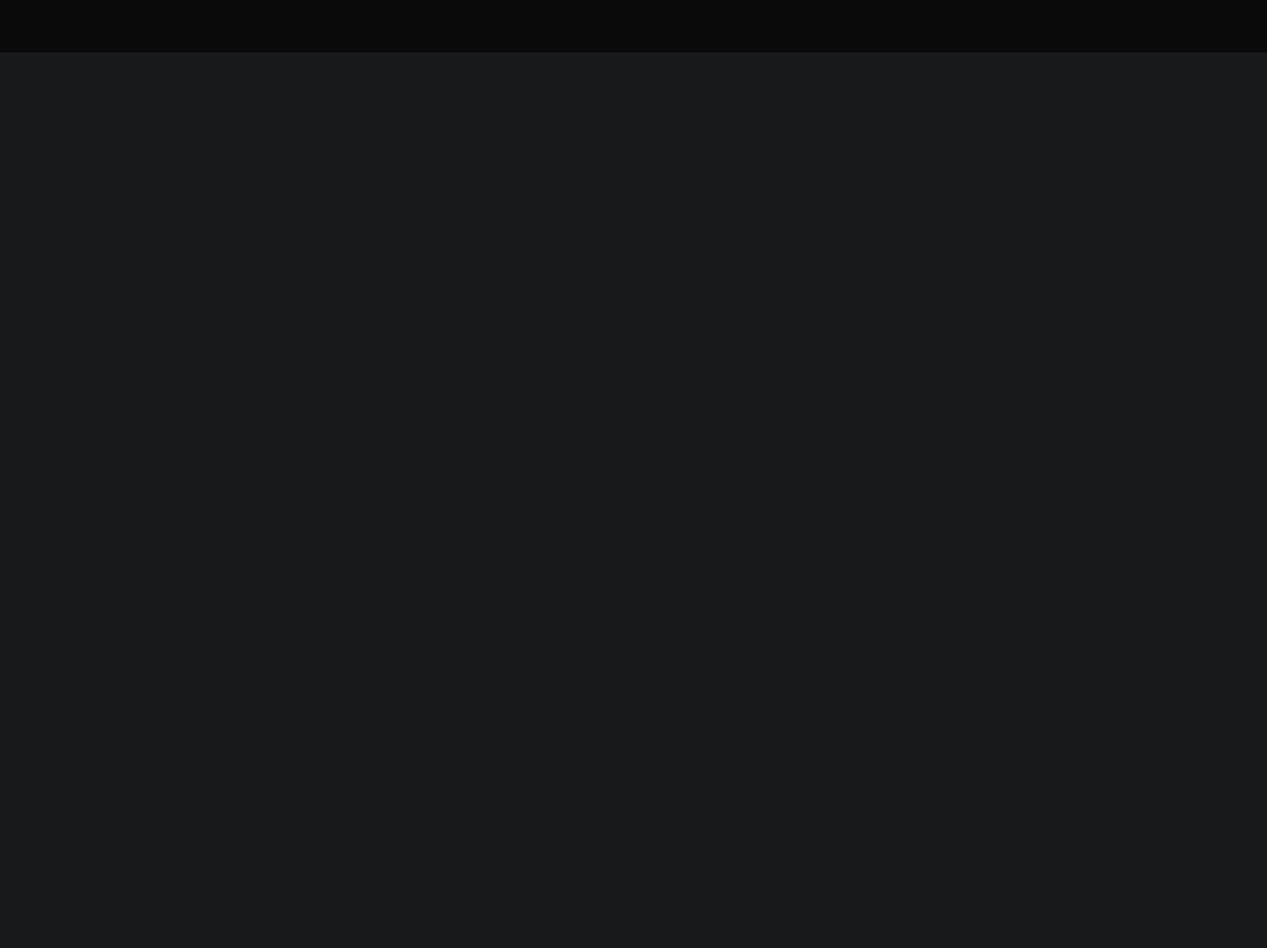
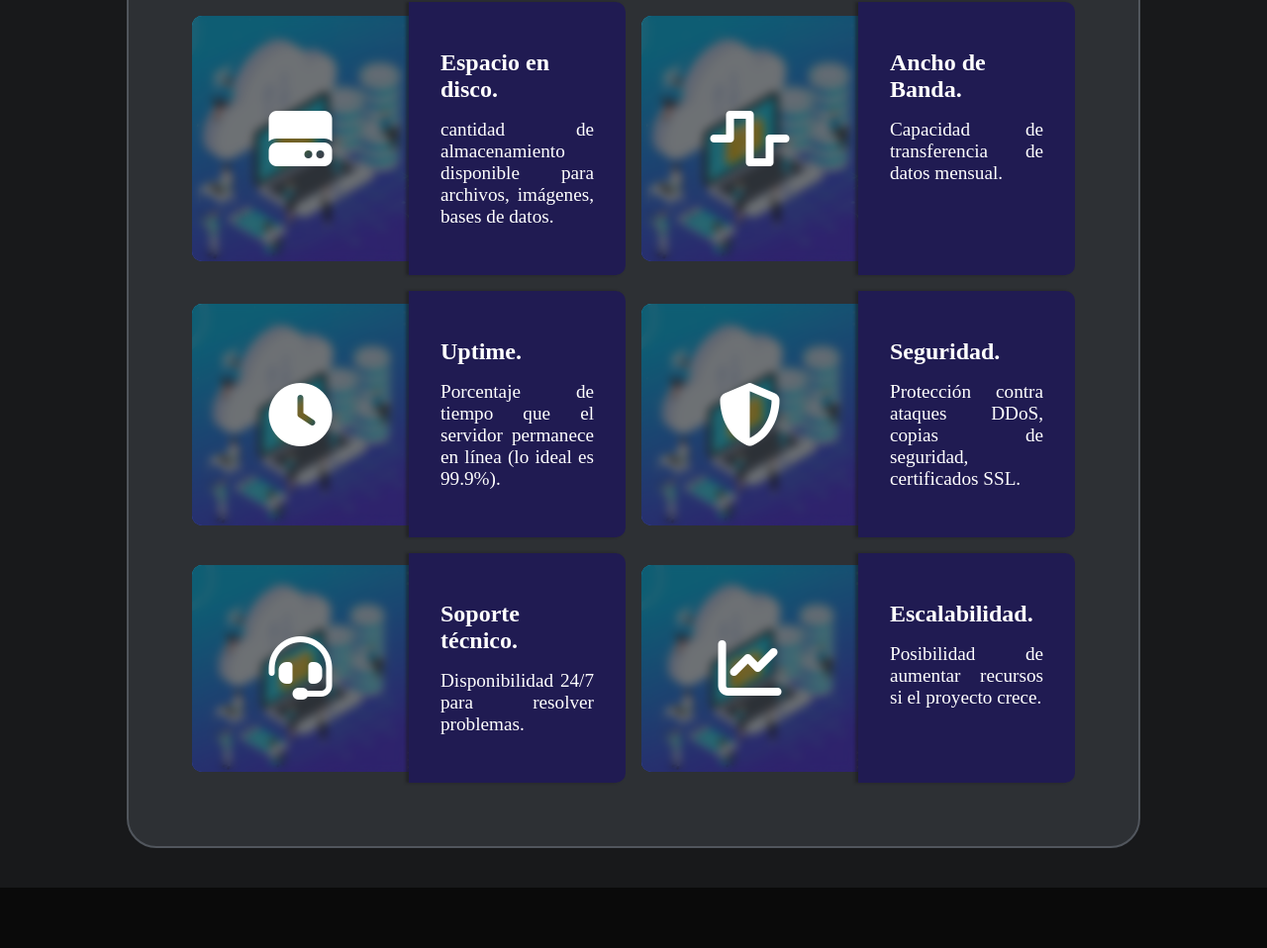
Before and after one commit to josuenataren23/Proyecto2, a plain HTML site: page html/Elementos.html in a window 1280 px wide. Shown: the part 833-1791 px from the top of the page at 99% size. Before the commit the page ends 886 px from the top, so only its background shows below. Drawn offline with Linux system fonts and the light colour scheme.

Commit message:
Pagina Elementos v1.0

```diff
--- /dev/null
+++ b/css/elementostyle.css
@@ -0,0 +1,119 @@
+.contenido{
+    width: 100%;
+    display: flex;
+    flex-direction: column;
+    justify-content: center;
+    align-items: center;
+    padding: auto;
+    font-family:'Times New Roman', Times, serif;
+}
+.conten-elem{
+    width: 80%;
+    margin-top: 5vh;
+    display: block;
+    padding: 5%;
+    background-color: rgb(45, 48, 52);
+    color: #fff;
+    border: 2px solid rgb(81, 86, 93);
+    border-radius: 30px;
+}
+
+.conten-elem p{
+    font-size: 1.5rem;
+    text-align: justify;
+}
+.conten-elem hr{
+    margin-block: 2vh;
+    height: .4vh;
+    background-color: rgb(81, 86, 93);
+    border-style: none;
+}
+
+/*Cards*/
+.conten-cards{
+    width: 100%;
+    display: grid;
+    grid-template-columns: repeat(2,1fr);
+    gap: 1rem;
+}
+.card-elem{
+    width: 100%;
+    height: auto;
+    display: flex;
+    align-items: center;
+}
+.card-elem .simbol{
+    width: 50%;
+    height: 90%;
+    display: flex;
+    justify-content: center;
+    align-items: center;
+    font-size: 4rem;
+    position: relative;
+    border-radius: 10px 0 0 10px;
+    background: url(../img/elementos-img.jpg);
+    background-size: cover;
+    background-position: center;
+    backdrop-filter: blur(50px);
+}
+.card-elem .simbol::before{
+    content: ' ';
+    position: absolute;
+    width: 100%;
+    height: 100%;
+    border-radius: 10px 0 0 10px;
+    background: rgba(24, 24, 24,0.6);
+    backdrop-filter: blur(5px);
+    z-index: -1;
+}
+.card-elem .desc{
+    width: 50%;
+    height: 100%;
+    display: flex;
+    flex-direction: column;
+    justify-content: baseline;
+    padding: 3rem 2rem;
+    gap: 1rem;
+    background: rgba(21, 7, 113,0.5);
+    box-shadow: -3px 0 3px rgba(24, 24, 24 ,0.5);
+    z-index: 1;
+    border-radius: 0 10px 10px 0;
+}
+.card-elem .desc h3{
+    font-size: 1.5rem;
+}
+.card-elem .desc p{
+    font-size: 1.2rem;
+}
+
+
+
+/*Responsive*/
+@media (max-width: 992px){
+
+
+}
+@media (max-width: 768px){
+    .conten-elem{
+    width: 90%;
+    }
+
+    .conten-elem p{
+        font-size: 1.2;
+    }
+
+    /*cards*/
+    .conten-cards{
+        grid-template-columns: repeat(1,1fr);
+    }
+    .card-elem .simbol{
+        width: 40%;
+        height: 100%;
+        font-size: 2rem;
+    }
+    .card-elem .desc{
+        width: 60%;
+        padding: 2rem 1rem;
+    }
+
+}
--- a/html/Elementos.html
+++ b/html/Elementos.html
@@ -5,6 +5,7 @@
     <meta charset="UTF-8">
     <meta name="viewport" content="width=device-width, initial-scale=1.0">
     <link rel="stylesheet" href="../css/style.css">
+    <link rel="stylesheet" href="../css/elementostyle.css">
     <script src="https://kit.fontawesome.com/4e117fba32.js" crossorigin="anonymous"></script>
     <title>Elementos de Hostings Web</title>
 </head>
@@ -30,7 +31,59 @@
     <div class="portada">
         <h1 class="Elementos">Elementos Clave de  un Hosting Web</h1>
     </div>
-
+    <div class="contenido">
+        <section class="conten-elem">
+            <p>Antes de contratar un hosting, es importante analizar algunos factores que determinarán la calidad del servicio.</p>
+            <hr>
+            <div class="conten-cards">
+                <div class="card-elem">
+                    <div class="simbol"><i class="fa-solid fa-hard-drive"></i></div>
+                    <div class="desc">
+                        <h3>Espacio en disco.</h3>
+                        <p>cantidad de almacenamiento disponible para archivos,
+                            imágenes, bases de datos.</p>
+                    </div>
+                </div>
+                <div class="card-elem">
+                    <div class="simbol"><i class="fa-solid fa-wave-square"></i></div>
+                    <div class="desc">
+                        <h3>Ancho de Banda.</h3>
+                        <p>Capacidad de transferencia de datos mensual.</p>
+                    </div>
+                </div>
+                <div class="card-elem">
+                    <div class="simbol"><i class="fas fa-clock"></i></div>
+                    <div class="desc">
+                        <h3>Uptime.</h3>
+                        <p>Porcentaje de tiempo que el servidor permanece en línea (lo ideal
+                            es 99.9%). </p>
+                    </div>
+                </div>
+                <div class="card-elem">
+                    <div class="simbol"><i class="fas fa-shield-alt"></i></div>
+                    <div class="desc">
+                        <h3>Seguridad.</h3>
+                        <p>Protección contra ataques DDoS, copias de seguridad,
+                            certificados SSL. </p>
+                    </div>
+                </div>
+                <div class="card-elem">
+                    <div class="simbol"><i class="fas fa-headset"></i></div>
+                    <div class="desc">
+                        <h3>Soporte técnico.</h3>
+                        <p>Disponibilidad 24/7 para resolver problemas.</p>
+                    </div>
+                </div>
+                <div class="card-elem">
+                    <div class="simbol"><i class="fas fa-chart-line"></i></div>
+                    <div class="desc">
+                        <h3>Escalabilidad.</h3>
+                        <p>Posibilidad de aumentar recursos si el proyecto crece.</p>
+                    </div>
+                </div>
+            </div>
+        </section>
+    </div>
 
 
     <footer class="footer">
```
